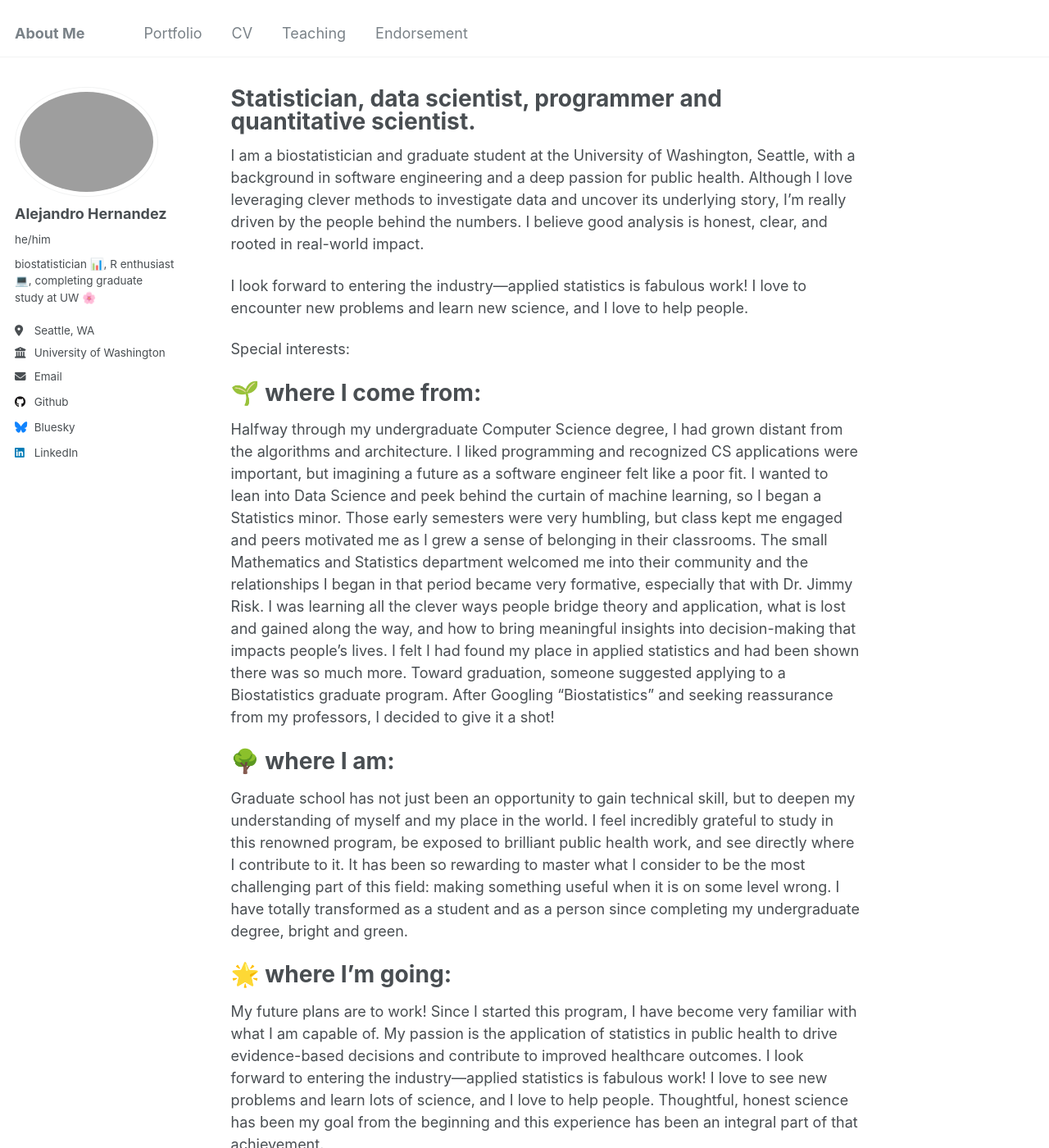
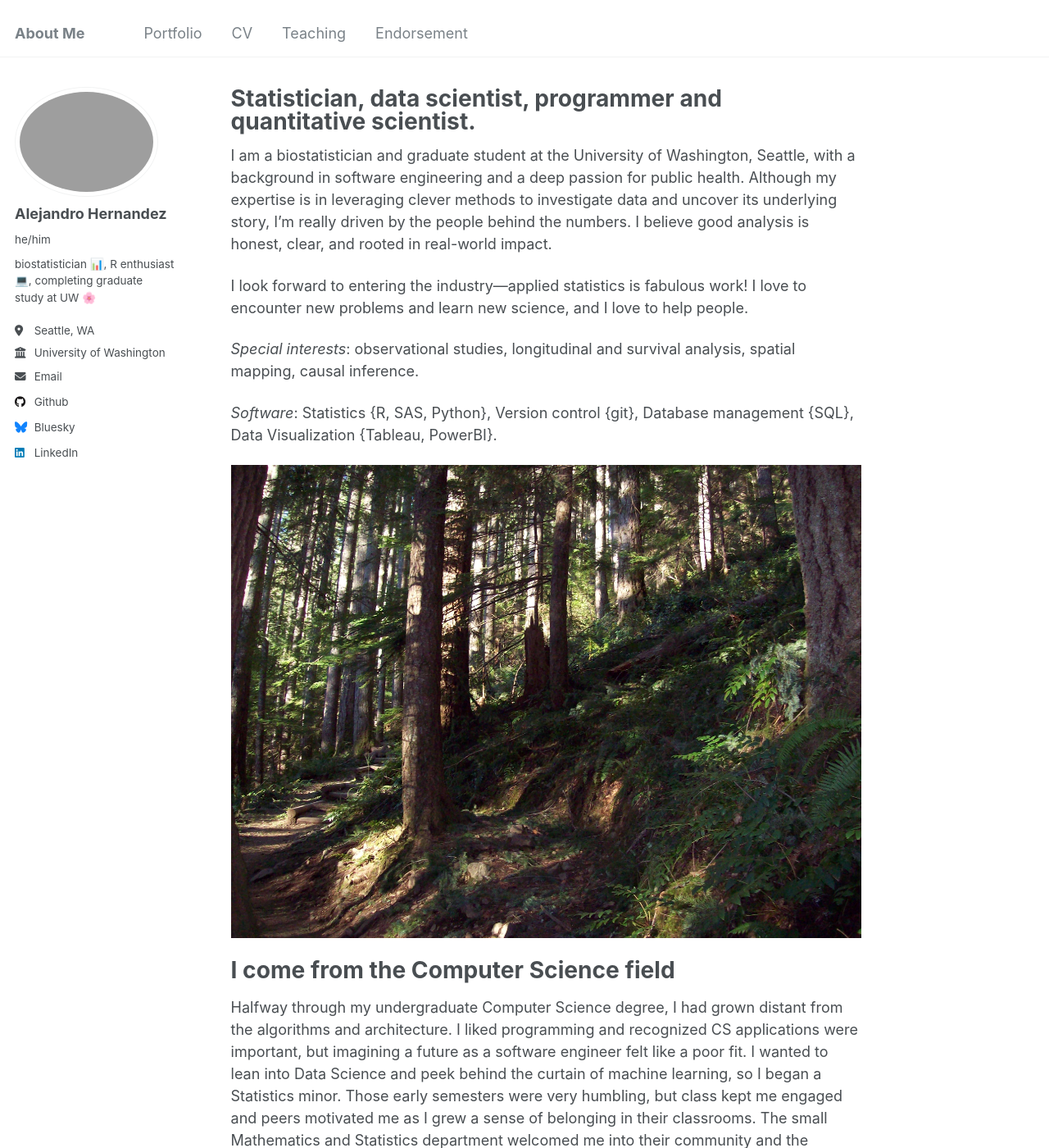
Before and after one commit to alejandroh3005/alejandroh3005.github.io, a Jekyll site: the page built from _pages/about.md, in a window 1280 px wide and 1400 px high. Shown: the whole window at 82% size. Built offline with Jekyll 4.4.1, drawn with Linux system fonts in a browser that asks for light colours; some of the changed text lies outside the part shown.

Commit message:
Update homepage

```diff
--- a/_pages/about.md
+++ b/_pages/about.md
@@ -7,22 +7,24 @@ redirect_from:
   - /about.html
 ---
 
-I am a biostatistician and graduate student at the University of Washington, Seattle, with a background in software engineering and a deep passion for public health. Although I love leveraging clever methods to investigate data and uncover its underlying story, I'm really driven by the people behind the numbers. I believe good analysis is honest, clear, and rooted in real-world impact.
+I am a biostatistician and graduate student at the University of Washington, Seattle, with a background in software engineering and a deep passion for public health. Although my expertise is in leveraging clever methods to investigate data and uncover its underlying story, I'm really driven by the people behind the numbers. I believe good analysis is honest, clear, and rooted in real-world impact.
 
 I look forward to entering the industry---applied statistics is fabulous work! I love to encounter new problems and learn new science, and I love to help people.
 
-Special interests:
+*Special interests*: observational studies, longitudinal and survival analysis, spatial mapping, causal inference.
 
+*Software*: Statistics {R, SAS, Python}, Version control {git}, Database management {SQL}, Data Visualization {Tableau, PowerBI}.
 
+![](images/100_0287.JPG)
 
-# 🌱 where I come from:
+# I come from the Computer Science field
 
 Halfway through my undergraduate Computer Science degree, I had grown distant from the algorithms and architecture. I liked programming and recognized CS applications were important, but imagining a future as a software engineer felt like a poor fit. I wanted to lean into Data Science and peek behind the curtain of machine learning, so I began a Statistics minor. Those early semesters were very humbling, but class kept me engaged and peers motivated me as I grew a sense of belonging in their classrooms. The small Mathematics and Statistics department welcomed me into their community and the relationships I began in that period became very formative, especially that with Dr. Jimmy Risk. I was learning all the clever ways people bridge theory and application, what is lost and gained along the way, and how to bring meaningful insights into decision-making that impacts people's lives. I felt I had found my place in applied statistics and had been shown there was so much more. Toward graduation, someone suggested applying to a Biostatistics graduate program. After Googling "Biostatistics" and seeking reassurance from my professors, I decided to give it a shot!
 
-# 🌳 where I am:
+# Graduate school has revealed the world of Public Health to me
 
 Graduate school has not just been an opportunity to gain technical skill, but to deepen my understanding of myself and my place in the world. I feel incredibly grateful to study in this renowned program, be exposed to brilliant public health work, and see directly where I contribute to it. It has been so rewarding to master what I consider to be the most challenging part of this field: making something useful when it is on some level wrong. I have totally transformed as a student and as a person since completing my undergraduate degree, bright and green.
 
-# 🌟 where I'm going:
+# My next steps into Applied Statistics
 
 My future plans are to work! Since I started this program, I have become very familiar with what I am capable of. My passion is the application of statistics in public health to drive evidence-based decisions and contribute to improved healthcare outcomes. I look forward to entering the industry---applied statistics is fabulous work! I love to see new problems and learn lots of science, and I love to help people. Thoughtful, honest science has been my goal from the beginning and this experience has been an integral part of that achievement.
--- a/_pages/endorsement.html
+++ b/_pages/endorsement.html
@@ -1,13 +1,13 @@
 ---
 layout: archive
-title: "Endorsements from Friends, Colleagues, and Supervisors"
+title: "Endorsements from Supervisors, Colleagues, and Friends"
 permalink: /endorsement/
 author_profile: true
 ---
 
 <div class="endorsement">
     <div class="author" style="font-weight: bold; font-size: 1.2em;">Cindy Elder, MA</div>
-    <div class="title" style="font-style: italic;">Expert Statistician</div>
+    <div class="title" style="font-style: italic;">Statistician</div>
     <div class="relation" style="color: #777;">August 2024, Cindy worked with me to study wrongful convictions in the United States</div>
     <blockquote>
         "Alejandro is a great asset for our team. He was instrumental in researching, coding and visualizing complex trends in exoneration rates. He is also passionate about social justice and knowledgeable about the statistics needed to publish these findings."
```
Also changed, not shown: _pages/images/100_0287.JPG (added), images/100_0287.JPG (added).
